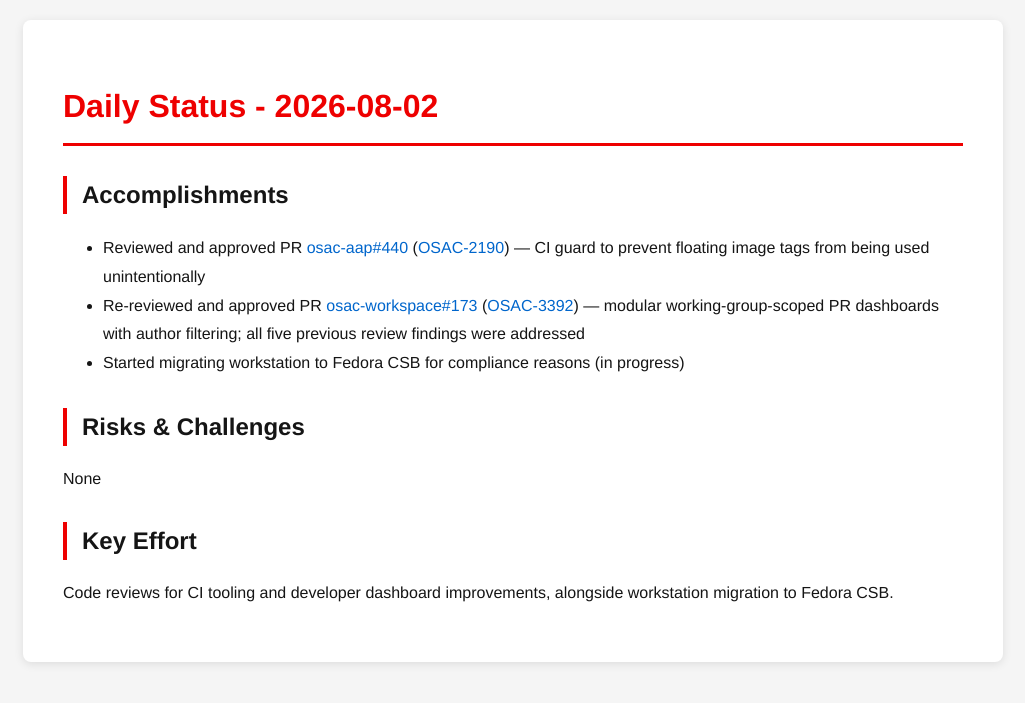
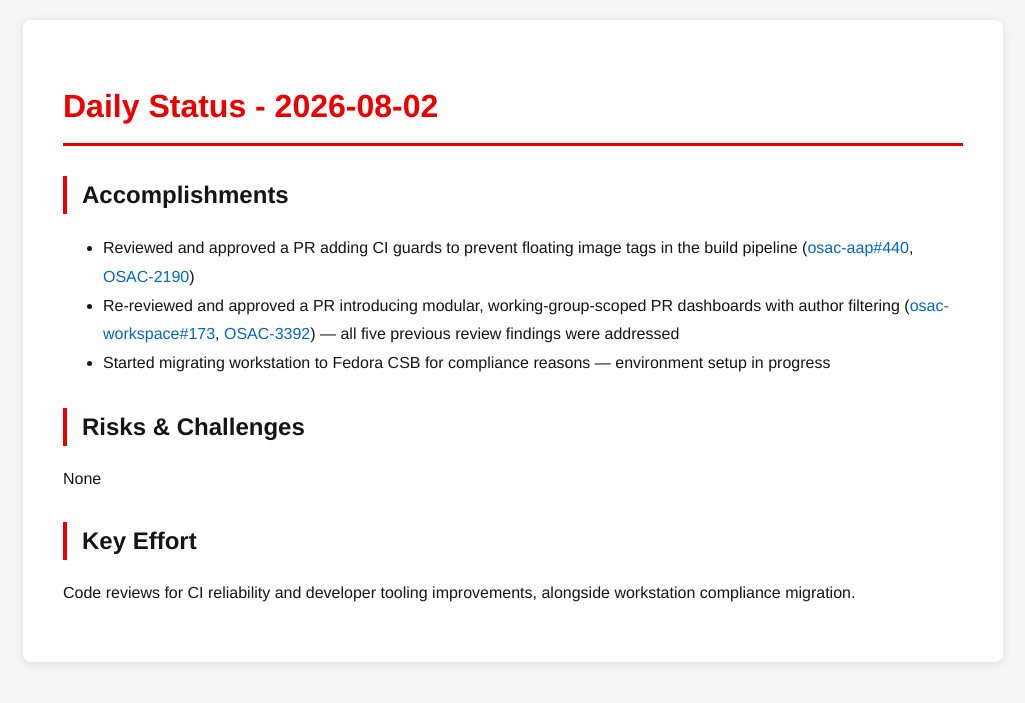
Before and after one commit to tzvatot/daily-status, a Jekyll site: the page built from 2026-08-02.md, in a window 1280 px wide. Shown: the top 703 px of the page, without its empty margins (127-1152 px from the left). Built offline with Jekyll 4.4.1, drawn with Linux system fonts in a browser that asks for light colours.

Commit message:
Daily status update - 2026-08-02

```diff
--- a/2026-08-02.md
+++ b/2026-08-02.md
@@ -7,12 +7,12 @@
 # Daily Status - 2026-08-02
 
 ## Accomplishments
-- Reviewed and approved PR [osac-aap#440](https://github.com/osac-project/osac-aap/pull/440) ([OSAC-2190](https://redhat.atlassian.net/browse/OSAC-2190)) — CI guard to prevent floating image tags from being used unintentionally
-- Re-reviewed and approved PR [osac-workspace#173](https://github.com/osac-project/osac-workspace/pull/173) ([OSAC-3392](https://redhat.atlassian.net/browse/OSAC-3392)) — modular working-group-scoped PR dashboards with author filtering; all five previous review findings were addressed
-- Started migrating workstation to Fedora CSB for compliance reasons (in progress)
+- Reviewed and approved a PR adding CI guards to prevent floating image tags in the build pipeline ([osac-aap#440](https://github.com/osac-project/osac-aap/pull/440), [OSAC-2190](https://redhat.atlassian.net/browse/OSAC-2190))
+- Re-reviewed and approved a PR introducing modular, working-group-scoped PR dashboards with author filtering ([osac-workspace#173](https://github.com/osac-project/osac-workspace/pull/173), [OSAC-3392](https://redhat.atlassian.net/browse/OSAC-3392)) — all five previous review findings were addressed
+- Started migrating workstation to Fedora CSB for compliance reasons — environment setup in progress
 
 ## Risks & Challenges
 None
 
 ## Key Effort
-Code reviews for CI tooling and developer dashboard improvements, alongside workstation migration to Fedora CSB.
+Code reviews for CI reliability and developer tooling improvements, alongside workstation compliance migration.
```
